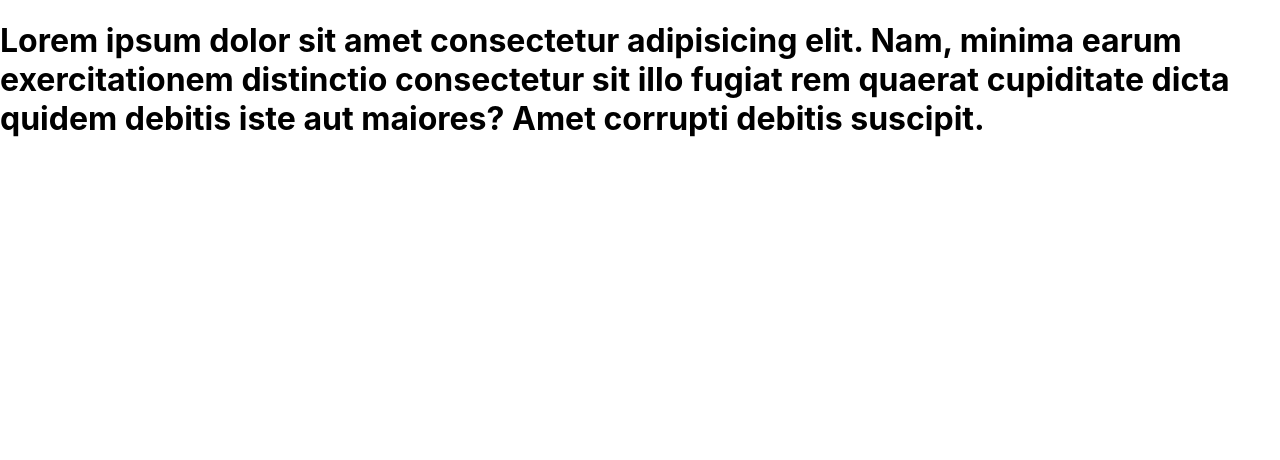
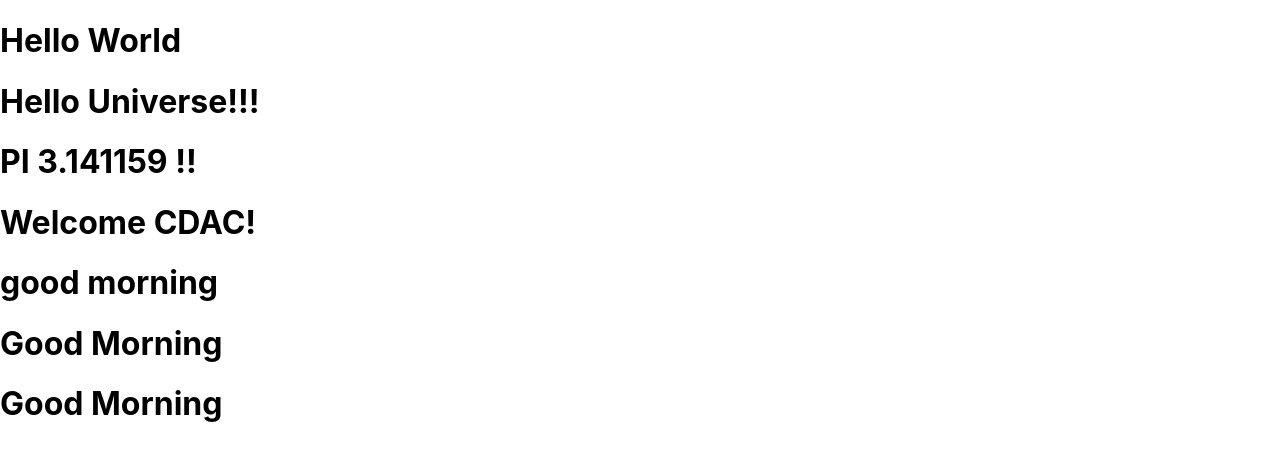
Before and after one commit to jyotivjadhav/secon_react_app, a React (Create React App) app: page / in a window 1280 px wide. Shown: the top 460 px of the page. Built offline with nearby package versions, Linux system fonts and the light colour scheme.

Commit message:
interpolation

```diff
--- a/src/App.js
+++ b/src/App.js
@@ -1,16 +1,27 @@
 // PURE HTML :: DUMB
 // JSX :: RETURN HTML :: THIS IS SMART
 function App() {
+  let str = `Hello Universe!!!`;
+  let pi = 3.141159;
+  let active = true;
+  let isUserdLoggedIn = true;
+
   return (
     <>
-      <h1>
-        Lorem ipsum dolor sit amet consectetur adipisicing elit. Nam, minima
-        earum exercitationem distinctio consectetur sit illo fugiat rem quaerat
-        cupiditate dicta quidem debitis iste aut maiores? Amet corrupti debitis
-        suscipit.
-      </h1>
-    </>
-  );
+      <h1>Hello World</h1>
+      <h1>{str}</h1>
+      <h1>PI {pi} !!</h1>
+
+      {/**IF Logged In */}
+      {isUserdLoggedIn && <h1>Welcome CDAC!</h1>}
+
+      {/** Usage of Boolean */}
+      <h1>{active ? "good morning" : "good night"}</h1>
+
+      {/** MOST USEFUL  */}
+      {active && <h1>Good Morning</h1>}
+      {active ? <h1>Good Morning</h1> : <h1>Good Night</h1>}
+    </>);
 }
 
 export default App;
```
